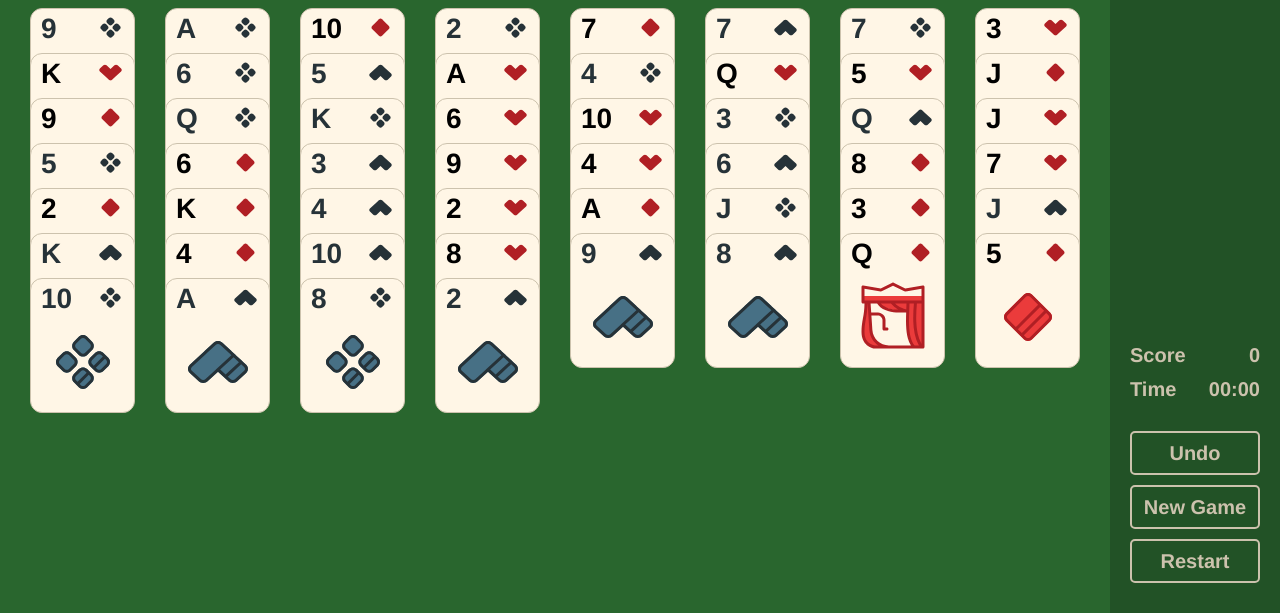
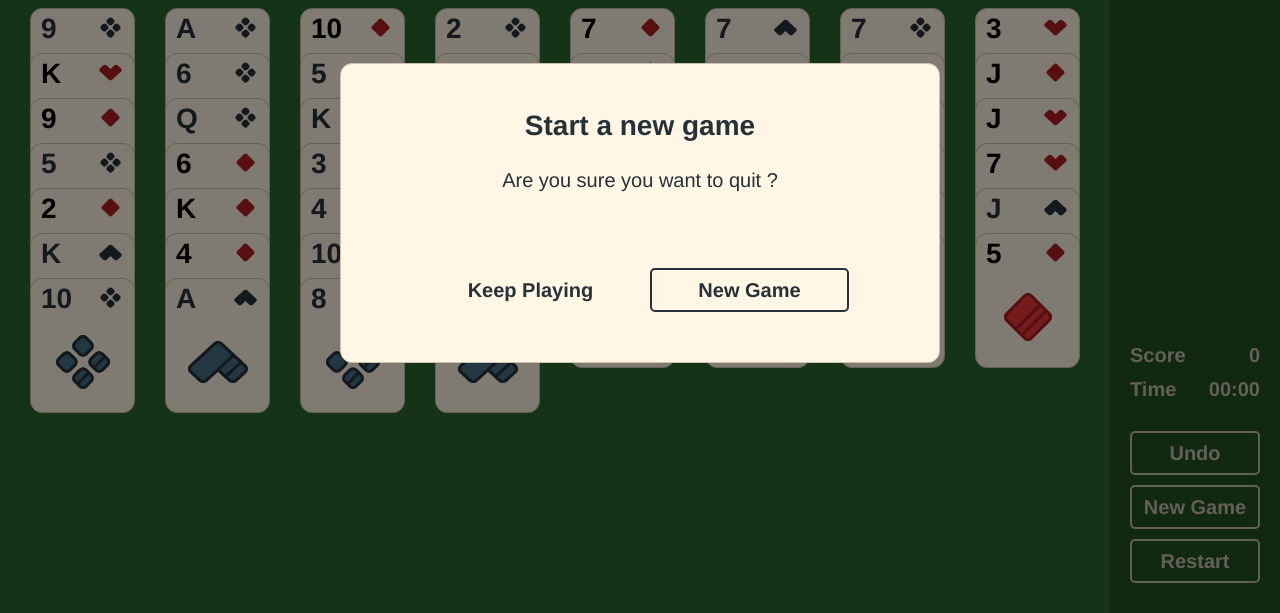
Before and after one commit to kim85326/freecell, a plain HTML site: page index.html in a window 1280 px wide. Both pictures are taken after a click on the button "New Game". Shown: the part 187-800 px from the top of the page. Drawn offline with Linux system fonts and the light colour scheme; a web font is replaced by a local one.

Commit message:
Update 2019-07-28T07:34:17.582Z

```diff
--- a/css/index.css
+++ b/css/index.css
@@ -39,6 +39,7 @@ button:active {
   outline: none; }
 
 .app {
+  position: relative;
   display: -webkit-box;
   display: -ms-flexbox;
   display: flex;
@@ -212,7 +213,19 @@ button:active {
   line-height: 24px;
   color: #ccc2ad;
   padding: 8px 10px;
-  width: 100%; }
+  width: 100%;
+  -webkit-user-select: none;
+     -moz-user-select: none;
+      -ms-user-select: none;
+          user-select: none; }
+
+.button-primary {
+  border-color: #263238;
+  color: #263238; }
+
+.button-none-border {
+  border-width: 0;
+  color: #263238; }
 
 .sidebar .button:not(:last-child) {
   margin-bottom: 10px; }
@@ -322,4 +335,76 @@ button:active {
           align-items: center;
   pointer-events: none; }
 
+.mask {
+  position: absolute;
+  top: 0;
+  left: 0;
+  width: 100%;
+  height: 100%;
+  z-index: 9999;
+  background: rgba(0, 0, 0, 0.5);
+  display: -webkit-box;
+  display: -ms-flexbox;
+  display: flex;
+  -webkit-box-pack: center;
+      -ms-flex-pack: center;
+          justify-content: center;
+  -webkit-box-align: center;
+      -ms-flex-align: center;
+          align-items: center; }
+
+.hidden {
+  display: none; }
+
+.dialog {
+  width: 600px;
+  min-height: 300px;
+  background: #fff6e6;
+  border: 1px solid #ccc2ad;
+  border-radius: 12px;
+  padding: 50px 90px;
+  display: -webkit-box;
+  display: -ms-flexbox;
+  display: flex;
+  -webkit-box-orient: vertical;
+  -webkit-box-direction: normal;
+      -ms-flex-direction: column;
+          flex-direction: column;
+  color: #263238; }
+
+.dialog-header {
+  font-size: 28px;
+  line-height: 24px;
+  font-weight: bold;
+  text-align: center;
+  margin-bottom: 30px; }
+
+.dialog-body {
+  -webkit-box-flex: 1;
+      -ms-flex: 1;
+          flex: 1;
+  font-size: 20px;
+  line-height: 24px;
+  text-align: center; }
+
+.dialog-footer {
+  text-align: center; }
+
+.button-group {
+  display: -webkit-box;
+  display: -ms-flexbox;
+  display: flex;
+  -webkit-box-pack: center;
+      -ms-flex-pack: center;
+          justify-content: center;
+  -webkit-box-align: center;
+      -ms-flex-align: center;
+          align-items: center; }
+
+.button-group .button {
+  width: 50%; }
+
+.button-group .button:not(:last-child) {
+  margin-right: 20px; }
+
 /*# sourceMappingURL=index.css.map */
--- a/index.html
+++ b/index.html
@@ -63,9 +63,66 @@
                             <span class="time">00:00</span>
                         </div>
                     </div>
-                    <button class="button">Undo</button>
-                    <button class="button">New Game</button>
-                    <button class="button">Restart</button>
+                    <button class="button" id="undo-button">Undo</button>
+                    <button class="button" id="show-start-new-game-dialog-button">New Game</button>
+                    <button class="button" id="show-restart-game-dialog-button">Restart</button>
+                </div>
+            </div>
+            <div class="mask hidden" id="start-new-game-dialog">
+                <div class="dialog">
+                    <div class="dialog-header">
+                        Start a new game
+                    </div>
+                    <div class="dialog-body">
+                        Are you sure you want to quit ?
+                    </div>
+                    <div class="dialog-footer">
+                        <div class="button-group">
+                            <button class="button button-none-border" id="hide-start-new-game-dialog-button">
+                                Keep Playing
+                            </button>
+                            <button class="button button-primary" id="start-new-game-button">
+                                New Game
+                            </button>
+                        </div>
+                    </div>
+                </div>
+            </div>
+            <div class="mask hidden" id="finish-game-dialog">
+                <div class="dialog">
+                    <div class="dialog-header">
+                        Congratulations !
+                    </div>
+                    <div class="dialog-body">
+                        You win!
+                    </div>
+                    <div class="dialog-footer">
+                        <div class="button-group">
+                            <button class="button button-primary">
+                                New Game
+                            </button>
+                        </div>
+                    </div>
+                </div>
+            </div>
+            <div class="mask hidden" id="restart-game-dialog">
+                <div class="dialog" id="restart-game-dialog">
+                    <div class="dialog-header">
+                        Restart this game
+                    </div>
+                    <div class="dialog-body">
+                        Are you sure you want to quit ?
+                    </div>
+                    <div class="dialog-footer">
+                        <div class="button-group">
+                            <button class="button button-none-border" id="hide-restart-game-dialog-button">
+                                Keep Playing
+                            </button>
+                            <button class="button button-primary" id="restart-game-button">
+                                Restart
+                            </button>
+                        </div>
+                    </div>
                 </div>
             </div>
         </div>
--- a/js/index.js
+++ b/js/index.js
@@ -120,6 +120,8 @@ function shuffle(cards) {
 
 function initOtherCellSlots(cards) {
   for (var i = 0; i < otherCellSlots.length; i++) {
+    // 清空所有 slot
+    otherCellSlots[i] = [];
     var slotCapacity = void 0;
 
     if (i <= 3) {
@@ -300,5 +302,31 @@ function mouseup(event) {
   document.removeEventListener("mouseup", mouseup);
   draggingDom.style.zIndex = "";
   isDragging = false;
-}
+} // start new game dialog
+
+
+var showStartNewGameDialogButton = document.getElementById("show-start-new-game-dialog-button");
+var hideStartNewGameDialogButton = document.getElementById("hide-start-new-game-dialog-button");
+var startNewGameDialog = document.getElementById("start-new-game-dialog");
+var startNewGameButton = document.getElementById("start-new-game-button");
+showStartNewGameDialogButton.addEventListener("click", function () {
+  startNewGameDialog.classList.remove("hidden");
+});
+hideStartNewGameDialogButton.addEventListener("click", function () {
+  startNewGameDialog.classList.add("hidden");
+});
+startNewGameButton.addEventListener("click", function () {
+  startNewGameDialog.classList.add("hidden");
+  main();
+}); // restart game dialog
+
+var showRestartGameDialogButton = document.getElementById("show-restart-game-dialog-button");
+var hideRestartGameDialogButton = document.getElementById("hide-restart-game-dialog-button");
+var restartGameDialog = document.getElementById("restart-game-dialog");
+showRestartGameDialogButton.addEventListener("click", function () {
+  restartGameDialog.classList.remove("hidden");
+});
+hideRestartGameDialogButton.addEventListener("click", function () {
+  restartGameDialog.classList.add("hidden");
+});
 //# sourceMappingURL=index.js.map
```
Also changed, not shown: 2 other files.
